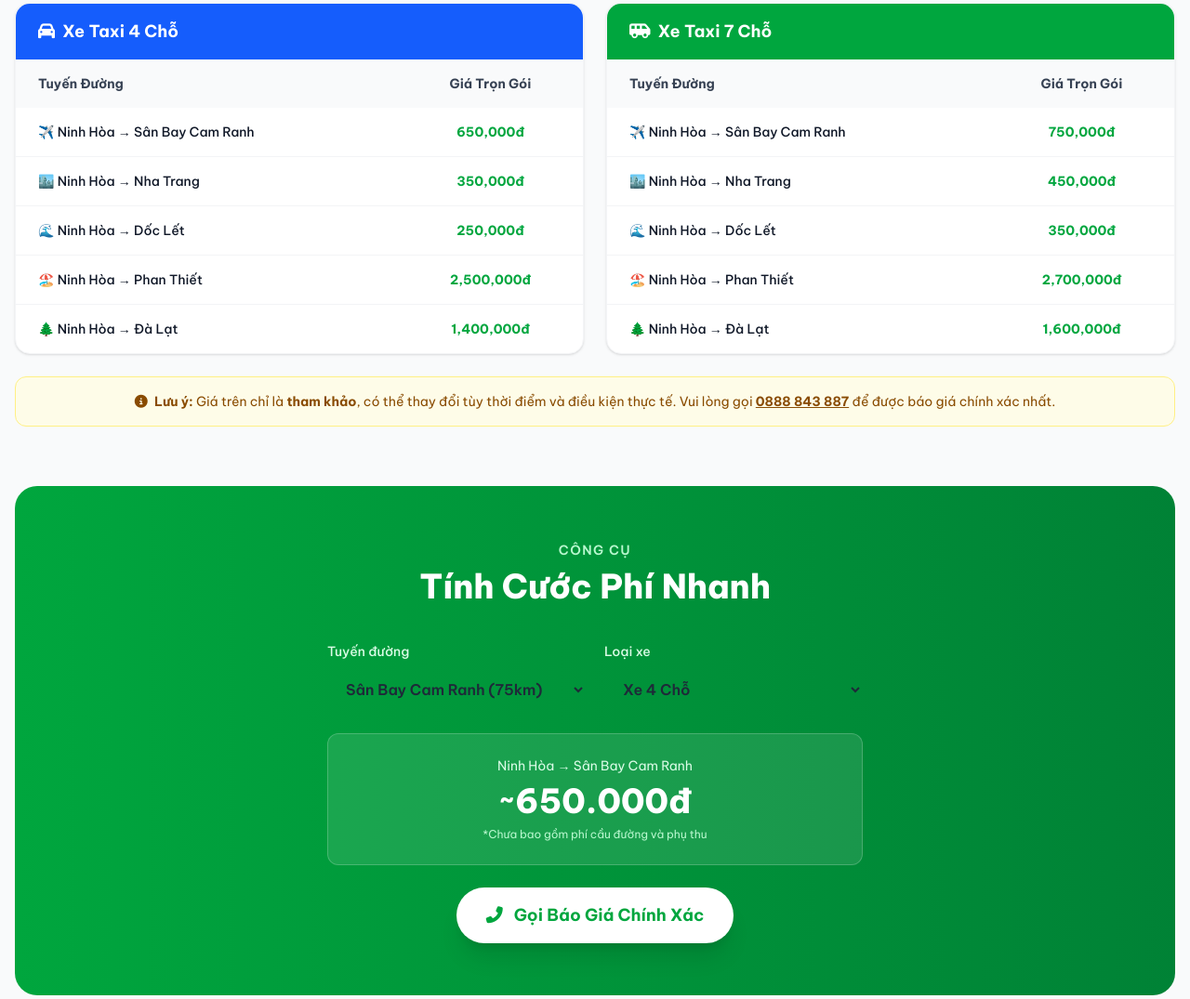
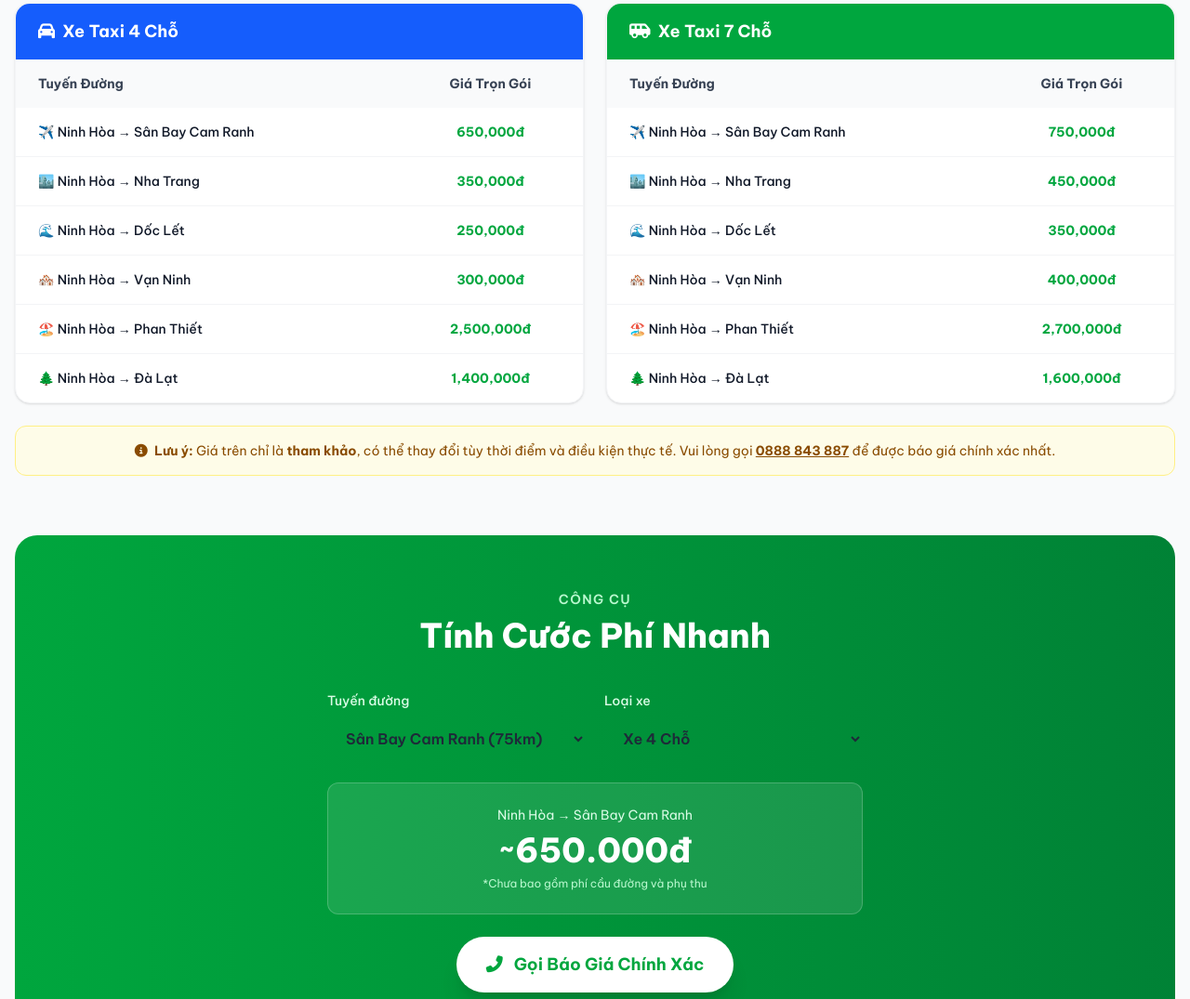
Before and after one commit to vumanhcuong02/ecomt, a plain HTML site: page bang-gia.html in a window 1280 px wide. Shown: the part 1390-2465 px from the top of the page at 93% size. Drawn offline with nearby package versions, Linux system fonts and the light colour scheme.

Commit message:
Add Vạn Ninh route to pricing table

```diff
--- a/bang-gia.html
+++ b/bang-gia.html
@@ -164,6 +164,7 @@
                 <tr class="price-row transition-colors"><td class="px-6 py-4 font-medium text-gray-900">✈️ Ninh Hòa → Sân Bay Cam Ranh</td><td class="px-6 py-4 text-center font-bold text-green-600">650,000đ</td></tr>
                 <tr class="price-row transition-colors"><td class="px-6 py-4 font-medium text-gray-900">🏙️ Ninh Hòa → Nha Trang</td><td class="px-6 py-4 text-center font-bold text-green-600">350,000đ</td></tr>
                 <tr class="price-row transition-colors"><td class="px-6 py-4 font-medium text-gray-900">🌊 Ninh Hòa → Dốc Lết</td><td class="px-6 py-4 text-center font-bold text-green-600">250,000đ</td></tr>
+                <tr class="price-row transition-colors"><td class="px-6 py-4 font-medium text-gray-900">🏘️ Ninh Hòa → Vạn Ninh</td><td class="px-6 py-4 text-center font-bold text-green-600">300,000đ</td></tr>
                 <tr class="price-row transition-colors"><td class="px-6 py-4 font-medium text-gray-900">🏖️ Ninh Hòa → Phan Thiết</td><td class="px-6 py-4 text-center font-bold text-green-600">2,500,000đ</td></tr>
                 <tr class="price-row transition-colors"><td class="px-6 py-4 font-medium text-gray-900">🌲 Ninh Hòa → Đà Lạt</td><td class="px-6 py-4 text-center font-bold text-green-600">1,400,000đ</td></tr>
               </tbody>
@@ -177,6 +178,7 @@
                 <tr class="price-row transition-colors"><td class="px-6 py-4 font-medium text-gray-900">✈️ Ninh Hòa → Sân Bay Cam Ranh</td><td class="px-6 py-4 text-center font-bold text-green-600">750,000đ</td></tr>
                 <tr class="price-row transition-colors"><td class="px-6 py-4 font-medium text-gray-900">🏙️ Ninh Hòa → Nha Trang</td><td class="px-6 py-4 text-center font-bold text-green-600">450,000đ</td></tr>
                 <tr class="price-row transition-colors"><td class="px-6 py-4 font-medium text-gray-900">🌊 Ninh Hòa → Dốc Lết</td><td class="px-6 py-4 text-center font-bold text-green-600">350,000đ</td></tr>
+                <tr class="price-row transition-colors"><td class="px-6 py-4 font-medium text-gray-900">🏘️ Ninh Hòa → Vạn Ninh</td><td class="px-6 py-4 text-center font-bold text-green-600">400,000đ</td></tr>
                 <tr class="price-row transition-colors"><td class="px-6 py-4 font-medium text-gray-900">🏖️ Ninh Hòa → Phan Thiết</td><td class="px-6 py-4 text-center font-bold text-green-600">2,700,000đ</td></tr>
                 <tr class="price-row transition-colors"><td class="px-6 py-4 font-medium text-gray-900">🌲 Ninh Hòa → Đà Lạt</td><td class="px-6 py-4 text-center font-bold text-green-600">1,600,000đ</td></tr>
               </tbody>
```
